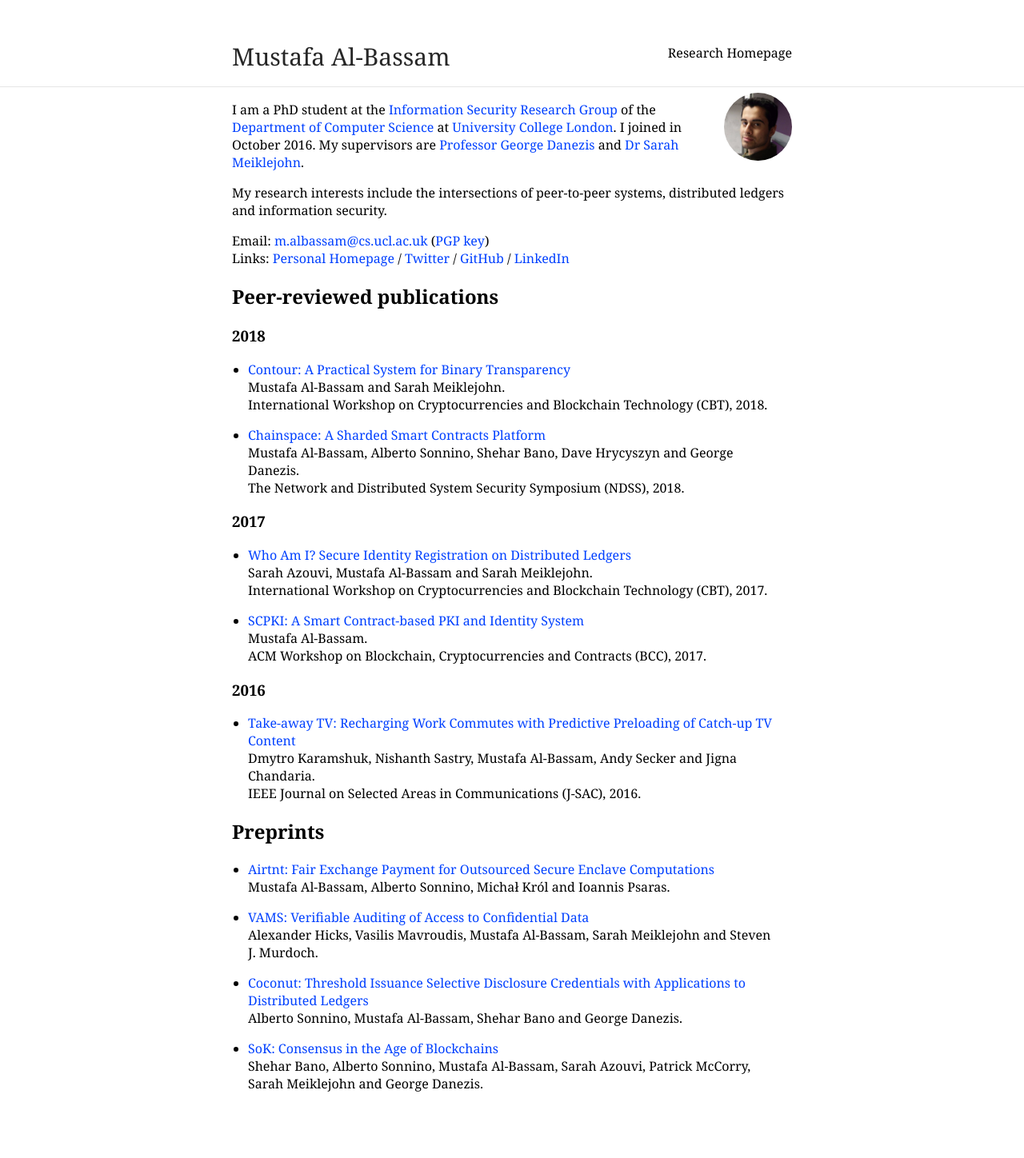
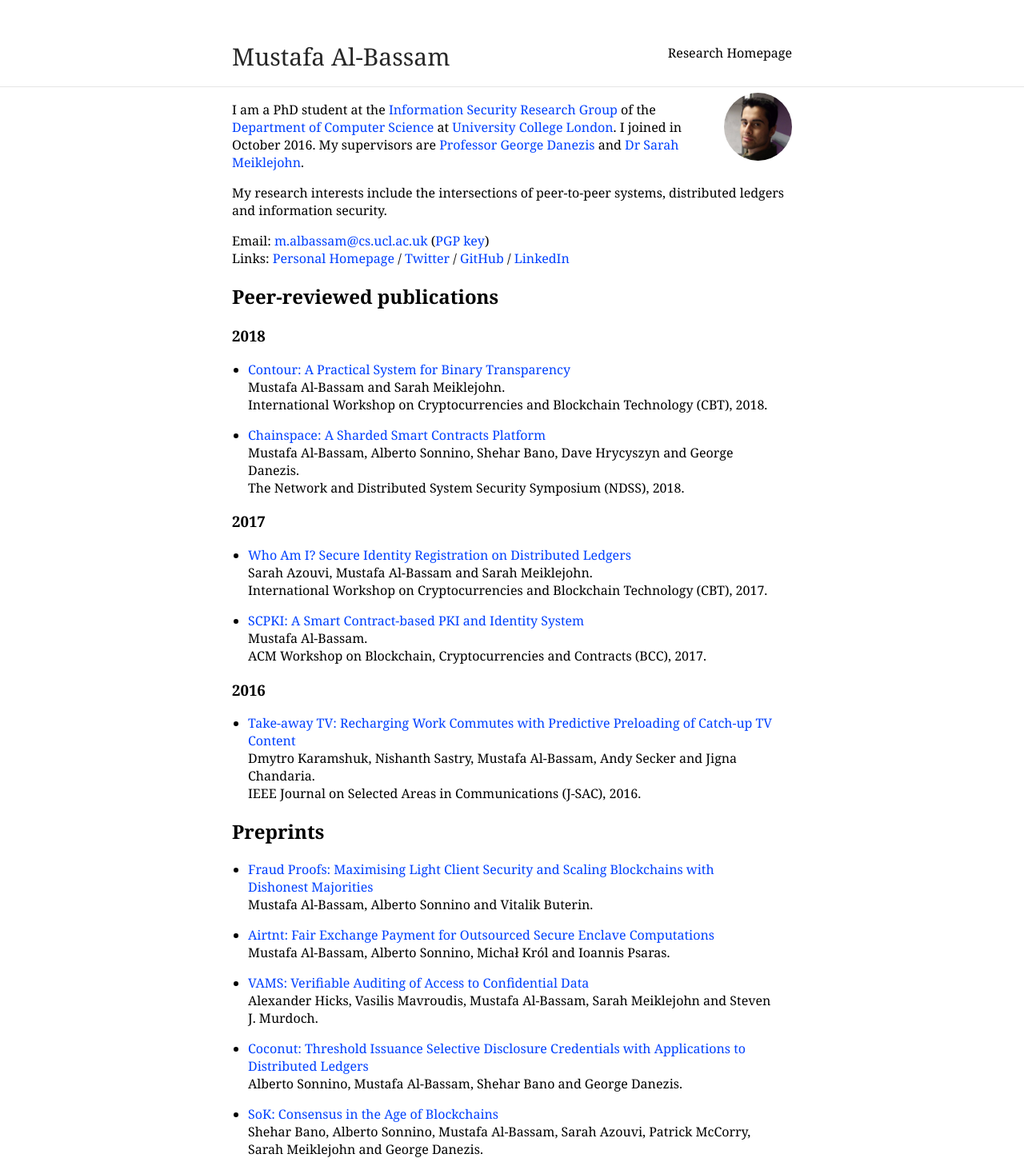
Before and after one commit to musalbas/research-homepage, a Jekyll site: the page built from index.md, in a window 1280 px wide. Shown: the whole page at 80% size. Built offline with Jekyll 4.4.1, drawn with Linux system fonts in a browser that asks for light colours; before the commit the page ends 1366 px from its top, so only the background shows below that.

Commit message:
Add fraud proofs paper

```diff
--- a/index.md
+++ b/index.md
@@ -32,6 +32,8 @@ Links: [Personal Homepage](https://musalbas.com) / [Twitter](https://twitter.com
 
 ## Preprints
 
+- [Fraud Proofs: Maximising Light Client Security and Scaling Blockchains with Dishonest Majorities](publications/fraudproofs.pdf)<br>Mustafa Al-Bassam, Alberto Sonnino and Vitalik Buterin.
+
 - [Airtnt: Fair Exchange Payment for Outsourced Secure Enclave Computations](publications/airtnt.pdf)<br>Mustafa Al-Bassam, Alberto Sonnino, Michał Król and Ioannis Psaras.
 
 - [VAMS: Verifiable Auditing of Access to Confidential Data](publications/vams.pdf)<br>Alexander Hicks, Vasilis Mavroudis, Mustafa Al-Bassam, Sarah Meiklejohn and Steven J. Murdoch.
```
Also changed, not shown: 3 other files.
